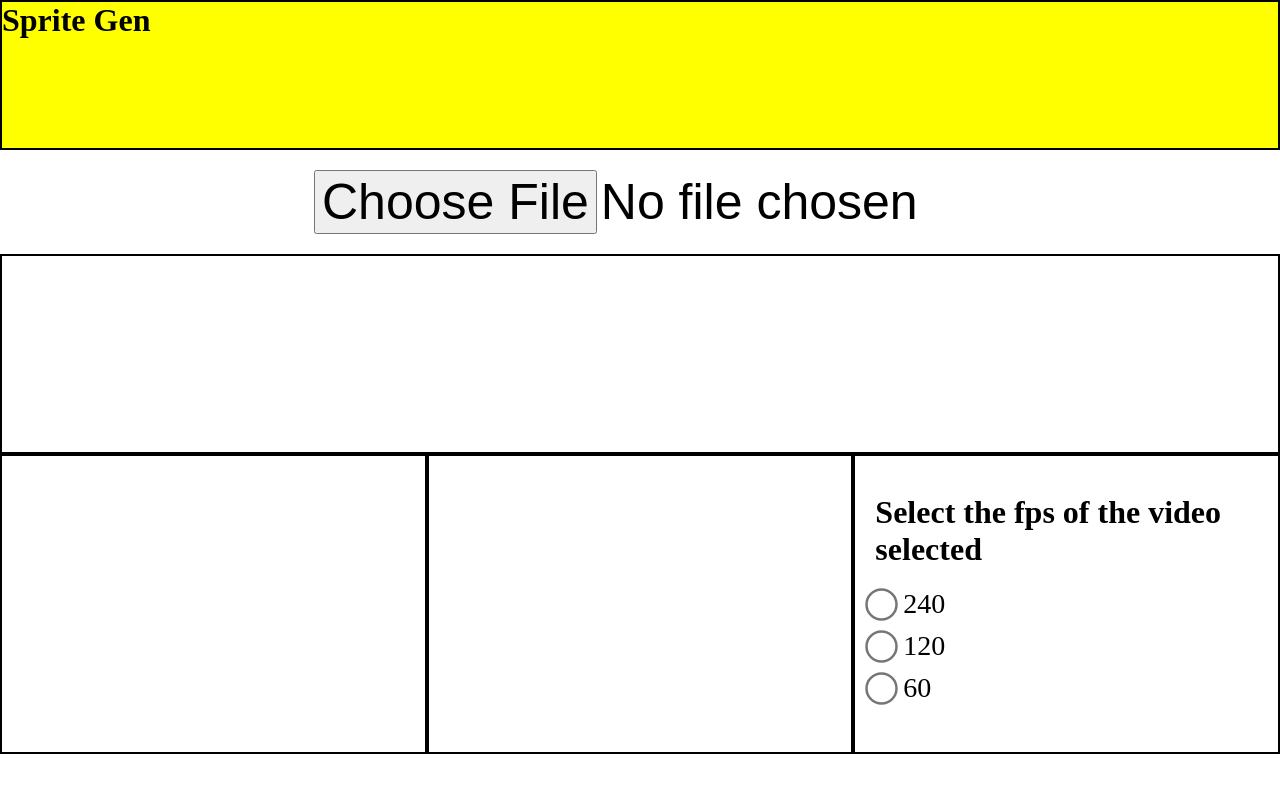
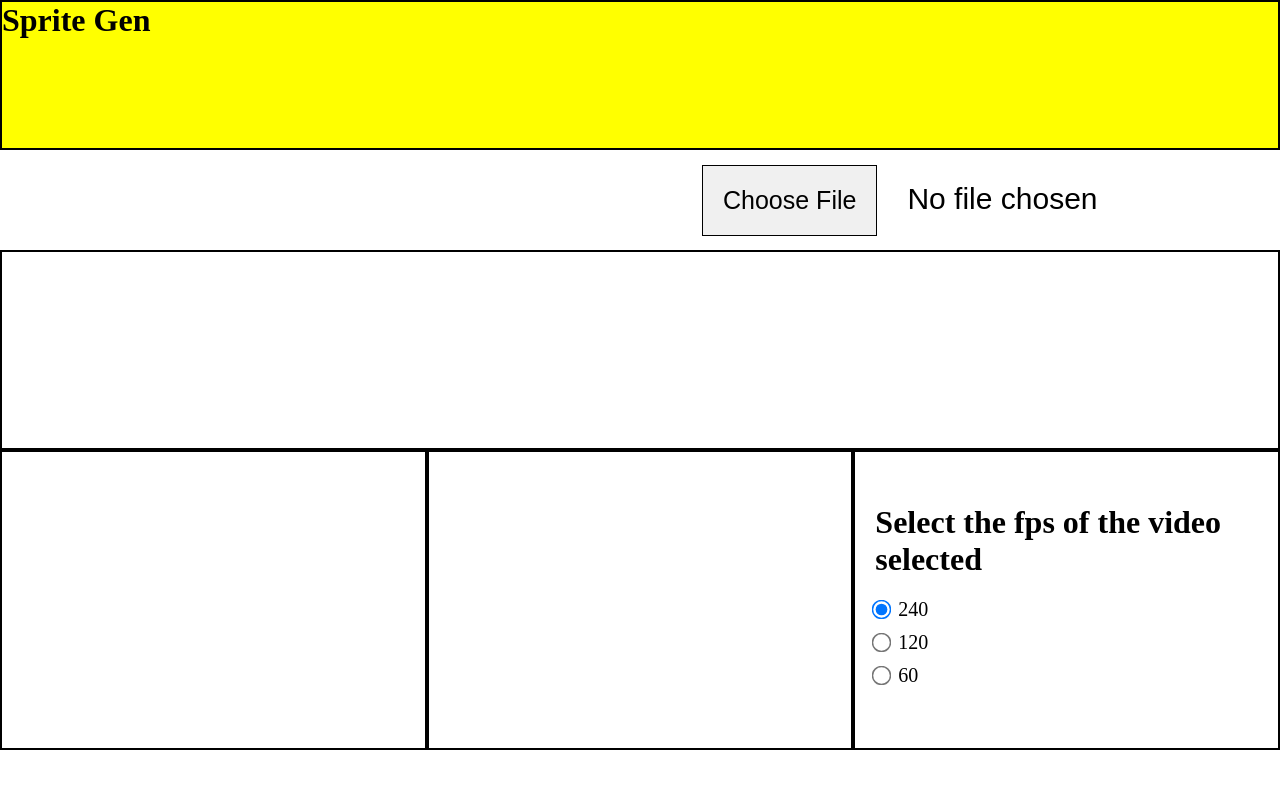
Before and after one commit to Jake-Noth/SpriteSheetGenerator, a React (Vite) app: page / in a window 1280 px wide. Shown: the top 792 px of the page. Built offline with nearby package versions, Linux system fonts and the light colour scheme.

Commit message:
feature: display selected frames in order of frame time

```diff
--- a/src/App.jsx
+++ b/src/App.jsx
@@ -6,10 +6,10 @@ import Canvas from './components/Canvas';
 import Slider from './components/Slider';
 import KeyFrameButton from './components/KeyFrameButton';
 import FPSButtons from './components/FPSButtons';
+import SelectedFrames from './components/SelectedFrames';
 
 function App() {
-
-  const {videoElement} = useContext(VideoContext);
+  const { videoElement, frames } = useContext(VideoContext);
 
   return (
     <>
@@ -17,8 +17,14 @@ function App() {
 
       <FileLoad/>
 
-      <div id="canvas-section">
-        {videoElement && <Canvas/>}
+      <div id="canvas-and-frames">
+        <div id='canvas-section'>
+          {videoElement && <Canvas/>}
+        </div>
+
+        <div id='frames-section'>
+          {videoElement && frames && <SelectedFrames/>}
+        </div>
       </div>
 
       <div id='slider-section'>
--- a/src/components/FileLoad.jsx
+++ b/src/components/FileLoad.jsx
@@ -7,6 +7,7 @@ export default function FileLoad(){
     const {
         setVideoElement,
         setVideoLength,
+        setFramesVideoElement,
         setSliderNum,
         setNumFrames,
         videoFPS,
@@ -22,27 +23,37 @@ export default function FileLoad(){
     const setTheFile = (event) => {
       const file = event.target.files[0];
       setSliderNum(0);
+
+      // Create two video elements
       const videoElement = document.createElement('video');
-        videoElement.src = URL.createObjectURL(file);
+      const secondVideoElement = document.createElement('video');
+
+      // Set the source for both video elements
+      const videoURL = URL.createObjectURL(file);
+      videoElement.src = videoURL;
+      secondVideoElement.src = videoURL;
+
+      // Update the context with both video elements
       setVideoElement(videoElement);
+      setFramesVideoElement(secondVideoElement);
 
+      // Set up event listener for the first video element
       videoElement.addEventListener('loadedmetadata', () => {
           setVideoLength(videoElement.duration);
           setNumFrames(videoElement.duration * videoFPS);
           videoElement.currentTime = 0;
       });
 
-        drawFirstFrame(videoElement)
-
+      drawFirstFrame(videoElement);
   };
 
     return(
       <div id='form-content'>
-        <form onSubmit={handleSubmit}>
+        <form id='input-form' onSubmit={handleSubmit}>
           <input
-            id="input"
-            type='file'
-            accept='video/*'
+            id="file-upload"
+            type="file"
+            accept="video/*"
             onChange={setTheFile}
           />
         </form>
--- a/src/components/KeyFrameButton.jsx
+++ b/src/components/KeyFrameButton.jsx
@@ -1,20 +1,25 @@
 import { useContext } from "react";
 import { VideoContext } from "../context/Contex";
 
-export default function KeyFrameButton(){
-
-    const {videoElement, sliderNum, setFrames, numFrames, frames} = useContext(VideoContext)
+export default function KeyFrameButton() {
+    const { videoElement, sliderNum, setFrames, numFrames, frames } = useContext(VideoContext);
 
     const selectFrame = () => {
         const durationPerFrame = videoElement.duration / numFrames;
         const frameTime = sliderNum * durationPerFrame;
-        const frameFloat = parseFloat(frameTime)
-        let newFrames = [...frames, frameFloat]
-        newFrames.sort((a, b) => a - b)
-        setFrames(newFrames)
-    }
+        const frameFloat = parseFloat(frameTime);
+        const frameExists = frames.some(frame => frame.frameFloat === frameFloat);
 
-    return(
+        if (!frameExists) {
+            setFrames(prevFrames => {
+                const updatedFrames = [...prevFrames, { frameFloat, value: null }];
+                updatedFrames.sort((a, b) => a.frameFloat - b.frameFloat);
+                return updatedFrames;
+            });
+        }
+    };
+
+    return (
         <button onClick={selectFrame} id='keyframe-button'>Select Keyframe</button>
-    )
+    );
 }
--- /dev/null
+++ b/src/components/SelectedFrames.jsx
@@ -0,0 +1,69 @@
+import { useContext, useRef, useEffect, useState } from "react";
+import { VideoContext } from "../context/Contex";
+
+export default function SelectedFrames() {
+    const { frames, setFrames, framesVideoElement } = useContext(VideoContext);
+    const canvasRefs = useRef([]);
+
+    useEffect(() => {
+        const drawFrame = async (index) => {
+            const canvas = canvasRefs.current[index];
+            if (canvas) {
+                const ctx = canvas.getContext('2d');
+                const aspectRatio = framesVideoElement.videoWidth / framesVideoElement.videoHeight;
+                const canvasWidth = framesVideoElement.videoWidth / 2;
+                const canvasHeight = canvasWidth / aspectRatio;
+
+                canvas.width = canvasWidth;
+                canvas.height = canvasHeight;
+
+                const frame = frames[index];
+
+                if (frame.value == null) {
+                    framesVideoElement.currentTime = frame.frameFloat;
+
+                    // Wait for the video to seek
+                    await new Promise(resolve => {
+                        const onSeeked = () => {
+                            framesVideoElement.removeEventListener('seeked', onSeeked);
+                            resolve();
+                        };
+                        framesVideoElement.addEventListener('seeked', onSeeked);
+                    });
+
+                    ctx.drawImage(framesVideoElement, 0, 0, canvasWidth, canvasHeight);
+                    const dataURL = canvas.toDataURL('image/png');
+
+                    // Safely update the state by copying the array
+                    setFrames(prevFrames => {
+                        const updatedFrames = [...prevFrames];
+                        updatedFrames[index] = { ...updatedFrames[index], value: dataURL };
+                        return updatedFrames;
+                    });
+                } else {
+                    const img = new Image();
+                    img.src = frame.value;
+                    img.onload = () => {
+                        ctx.drawImage(img, 0, 0, canvasWidth, canvasHeight);
+                    };
+                }
+            }
+        };
+
+        canvasRefs.current.forEach((_, index) => {
+            drawFrame(index);
+        });
+    }, [frames, framesVideoElement]);
+
+    return (
+        <div>
+            {frames.map((frame, index) => (
+                <canvas
+                    key={index}
+                    ref={el => canvasRefs.current[index] = el}
+                    style={{ border: '1px solid black', margin: '10px' }}
+                />
+            ))}
+        </div>
+    );
+}
--- a/src/context/Contex.jsx
+++ b/src/context/Contex.jsx
@@ -4,7 +4,8 @@ const VideoContext = createContext();
 
 const VideoProvider = ({ children }) => {
   const [videoElement, setVideoElement] = useState(null);
-  const [videoFPS, setVideoFPS] = useState('240');
+  const [framesVideoElement, setFramesVideoElement] = useState(null)
+  const [videoFPS, setVideoFPS] = useState(240);
   const [videoLength, setVideoLength] = useState(null);
   const [numFrames, setNumFrames] = useState(null);
   const [sliderNum, setSliderNum] = useState(0);
@@ -15,6 +16,8 @@ const VideoProvider = ({ children }) => {
   const value = {
     videoElement,
     setVideoElement,
+    framesVideoElement,
+    setFramesVideoElement,
     videoFPS,
     setVideoFPS,
     videoLength,
--- a/src/index.css
+++ b/src/index.css
@@ -11,24 +11,36 @@
   border: 2px solid black;
 }
 
-
 #canvas-section {
-  width: 100%;
+  width: 50%;
+  height: 100%;
   display: flex;
   justify-content: center;
 }
 
+#canvas-and-frames {
+  display: flex;
+  flex-direction: row;
+}
+
+#frames-section {
+  display:flex;
+  flex-direction: row;
+  width: 50%;
+  height: 100%;
+}
+
 #slider-section {
-  height:200px;
-  width:100%;
+  height: 200px;
+  width: 100%;
   border: 2px solid black;
 }
 
 #options {
   display: flex;
   flex-direction: row;
-  justify-content: space-between; /* Ensures boxes take equal space */
-  align-items: center; /* Aligns boxes vertically */
+  justify-content: space-between;
+  align-items: center;
 }
 
 .box {
@@ -45,28 +57,27 @@
 
 #field-set {
   display: flex;
-  flex-direction: column; /* Stack radio buttons vertically */
-  align-items: flex-start; /* Align items to the start */
+  flex-direction: column;
+  align-items: flex-start;
   border: none;
-  padding: 0; /* Remove padding */
-  margin: 0; /* Remove margin */
+  padding: 0;
+  margin: 0;
 }
 
 #field-set div {
   display: flex;
-  align-items: center; /* Vertically align label and radio button */
-  margin-bottom: 10px; /* Space between each radio button group */
+  align-items: center;
+  margin-bottom: 10px;
 }
 
 input[type='radio'] {
-  transform: scale(1.5); /* Adjust size if needed */
-  margin-right: 10px; /* Space between radio button and label */
+  transform: scale(1.5);
+  margin-right: 10px;
 }
 
 label {
-  font-size: 20px; /* Adjust font size if needed */
+  font-size: 20px;
 }
-
 
 #slider-section {
   display: flex;
@@ -75,22 +86,22 @@ label {
 }
 
 #slider {
-  appearance: none; /* removes browser-specific styling */
-    width: 1000px; /* width of slider */
-    height: 100px; /* height of slider */
-    background: #FF5C35 ; /* orange background */
-    outline: none; /* remove outline */
-    border-radius: 12px;
-    margin: 0 auto;
+  appearance: none;
+  width: 1000px;
+  height: 100px;
+  background: #FF5C35;
+  outline: none;
+  border-radius: 12px;
+  margin: 0 auto;
 }
 
 #slider::-webkit-slider-thumb {
-  appearance: none; /* removes browser-specific styling */
-  width: 20px; /* handle width */
-  height: 20px; /* handle height */
-  border-radius: 50%; /* make it circular */
-  background: #FFFFFF; /* white color */
-  cursor: pointer; /* cursor on hover */
+  appearance: none;
+  width: 20px;
+  height: 20px;
+  border-radius: 50%;
+  background: #FFFFFF;
+  cursor: pointer;
 }
 
 #keyframe-button {
@@ -104,27 +115,55 @@ label {
   width: 400px;
 }
 
-input[type='radio'] {
-  transform: scale(2.5); /* Make radio buttons bigger */
-  margin-right: 15px;
-}
-
-label {
-  font-size: 28px; /* Larger font size for labels */
-}
-
 legend {
-  font-size: 32px; /* Larger font size for legend */
+  font-size: 32px;
   font-weight: bold;
   margin-bottom: 20px;
 }
 
 #form-content {
   display: flex;
+  height: 100px;
+  width: 100%;
   justify-content: flex-end;
-  padding: 20px; /* Adds space around the upload form */
+  align-items: center;
 }
 
-input {
-  font-size: 50px; /* Enlarges the file upload input */
+#file-upload {
+  font-size: 30px;   /* Increase the font size of the file name text */
+  padding: 10px;     /* Add padding to the input */
+  cursor: pointer;
 }
+
+
+#file-upload::file-selector-button {
+  font-size: 25px;   /* Set font size for the button text */
+  padding: 20px;     /* Add padding to increase the size of the button */
+  background-color: #f0f0f0;  /* Optional: background color */
+  border: 1px solid black;    /* Optional: border */
+  cursor: pointer;
+  margin-right: 30px;
+}
+
+.frame-container {
+  font-size: 16px;
+  margin: 10px;
+}
+
+.frame-item {
+  border: 1px solid #ccc;
+  padding: 10px;
+  margin-bottom: 5px;
+  font-size: 30px;
+}
+
+.no-frames {
+  font-style: italic;
+  color: gray;
+}
+
+.frame-canvas {
+  width: 150px;  /* Set the desired width */
+  height: 200px;  /* Set the desired height */
+  border: 1px solid #ccc; /* Optional: Add a border for better visibility */
+}
```
Also changed, not shown: src/components/FPSButtons.jsx (+15 -13 lines). Lines whose indentation alone changed are shown as unchanged.
